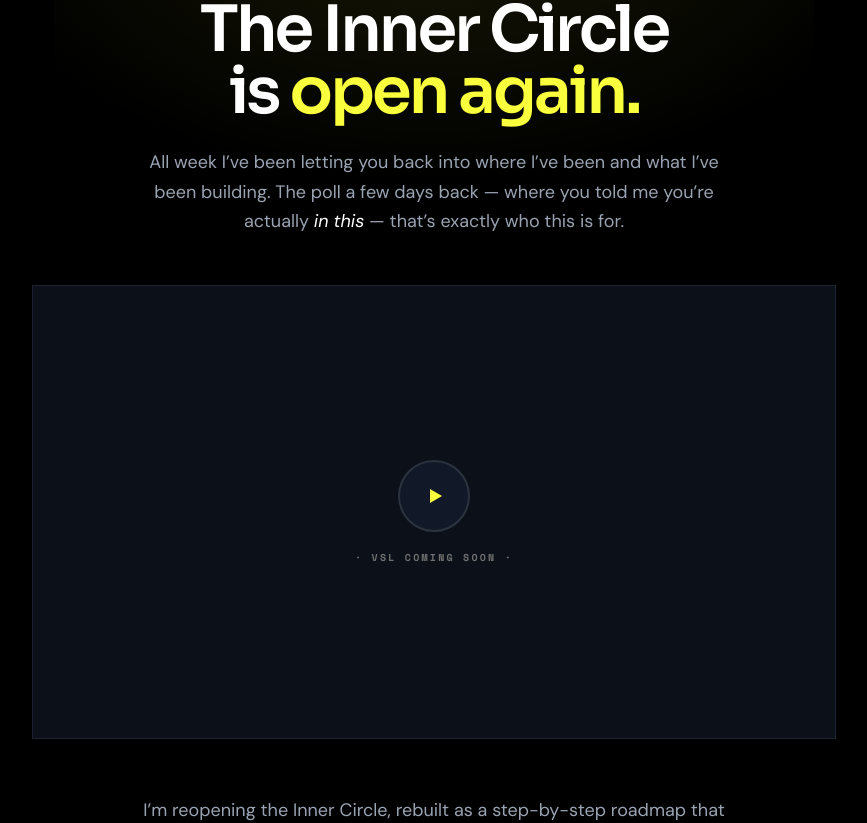
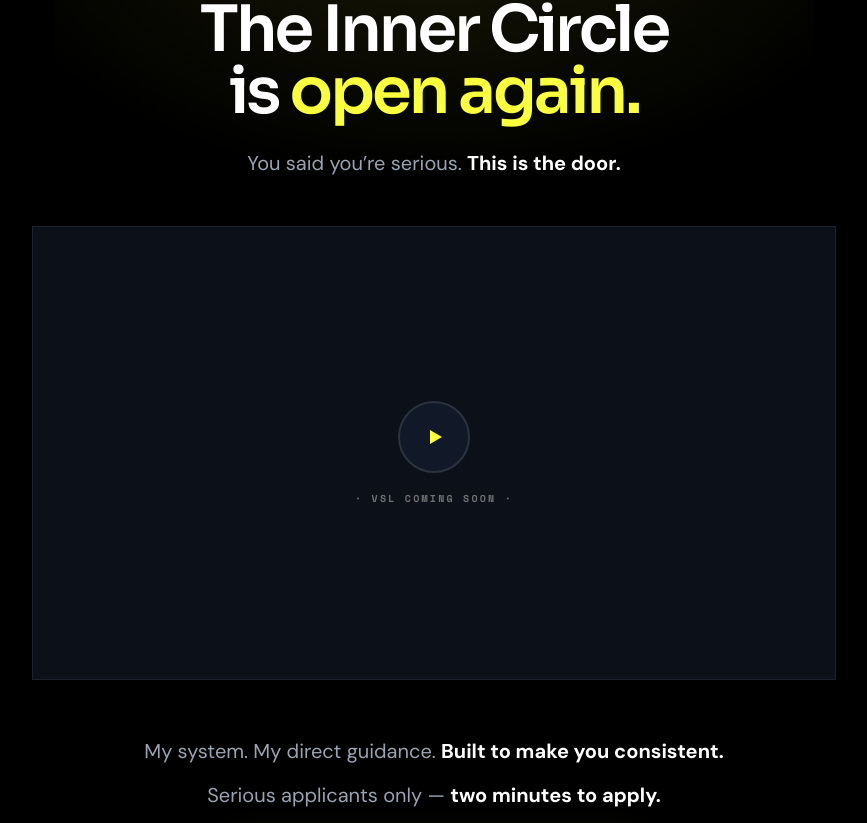
Before and after one commit to kmchiii69-afk/cuebanks, a Next.js app: page /ig in a window 1280 px wide. Shown: the part 186-1009 px from the top of the page, without its empty margins (206-1073 px from the left). Built offline with nearby package versions, Linux system fonts and the light colour scheme; no server answers.

Commit message:
Tighten /ig copy to punchy one-liners

```diff
--- a/app/ig/page.tsx
+++ b/app/ig/page.tsx
@@ -98,19 +98,16 @@ export default function IGPage() {
           <p
             style={{
               fontFamily: "var(--font-body)",
-              fontSize: 18,
-              lineHeight: 1.65,
+              fontSize: 20,
+              lineHeight: 1.5,
               color: "var(--ash)",
               margin: "0 auto 48px",
-              maxWidth: 600,
+              maxWidth: 560,
               fontWeight: 400,
             }}
           >
-            All week I&rsquo;ve been letting you back into where I&rsquo;ve been
-            and what I&rsquo;ve been building. The poll a few days back — where
-            you told me you&rsquo;re actually{" "}
-            <em style={{ color: "var(--bone)", fontStyle: "italic" }}>in this</em>{" "}
-            — that&rsquo;s exactly who this is for.
+            You said you&rsquo;re serious.{" "}
+            <strong style={{ color: "var(--bone)" }}>This is the door.</strong>
           </p>
         </div>
       </section>
@@ -208,30 +205,26 @@ export default function IGPage() {
         <p
           style={{
             fontFamily: "var(--font-body)",
-            fontSize: 18,
-            lineHeight: 1.7,
+            fontSize: 20,
+            lineHeight: 1.5,
             color: "var(--ash)",
-            margin: "0 0 18px",
+            margin: "0 0 14px",
           }}
         >
-          I&rsquo;m reopening the Inner Circle, rebuilt as a step-by-step
-          roadmap that takes you from where you are now to consistent,
-          structured trading — with my direct guidance along the way.
+          My system. My direct guidance.{" "}
+          <strong style={{ color: "var(--bone)" }}>Built to make you consistent.</strong>
         </p>
         <p
           style={{
             fontFamily: "var(--font-body)",
-            fontSize: 18,
-            lineHeight: 1.7,
+            fontSize: 20,
+            lineHeight: 1.5,
             color: "var(--ash)",
             margin: "0 0 48px",
           }}
         >
-          I&rsquo;m only opening it to people who are serious, so there are a
-          few quick questions to see if it&rsquo;s a fit.{" "}
-          <strong style={{ color: "var(--bone)" }}>
-            Takes about 2 minutes.
-          </strong>
+          Serious applicants only —{" "}
+          <strong style={{ color: "var(--bone)" }}>two minutes to apply.</strong>
         </p>
 
         {/* CTA */}
```
